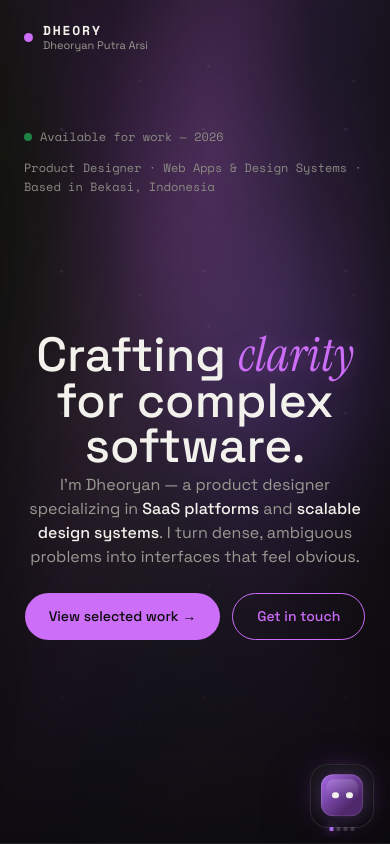
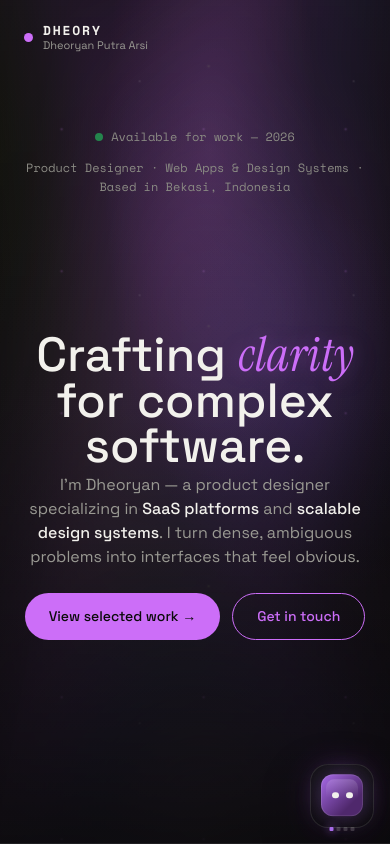
Before and after one commit to dheoryanars/portfolio, a React (Vite) app: page / in a window 390 px wide. Shown: the top 844 px of the page. Built offline with nearby package versions, Linux system fonts and the light colour scheme.

Commit message:
Center hero meta block on mobile (availability pill + tagline)

```diff
--- a/src/app/App.tsx
+++ b/src/app/App.tsx
@@ -1031,12 +1031,12 @@ function HeroSection() {
 
       <motion.div
         ref={metaRef}
-        className="relative z-10 grid w-full gap-3 sm:grid-cols-[auto_minmax(280px,560px)] sm:items-start sm:justify-between"
+        className="relative z-10 grid w-full gap-3 justify-items-center text-center sm:justify-items-stretch sm:text-left sm:grid-cols-[auto_minmax(280px,560px)] sm:items-start sm:justify-between"
         initial={{ opacity: 0 }}
         animate={{ opacity: 1 }}
         transition={{ delay: 0.4, duration: 0.6 }}
       >
-        <div className="flex items-center gap-2">
+        <div className="flex items-center gap-2 justify-center sm:justify-start">
           <motion.span
             className="inline-block size-2 rounded-full"
             style={{ background: "#22C55E" }}
```
